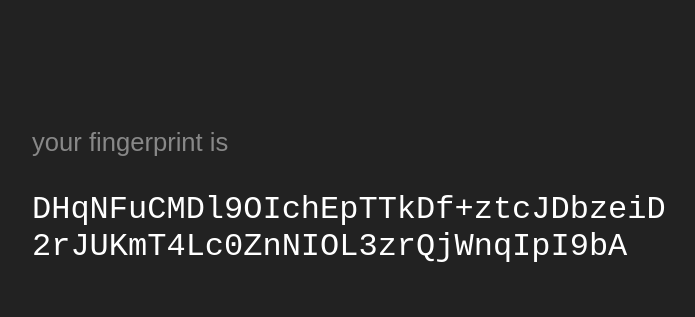
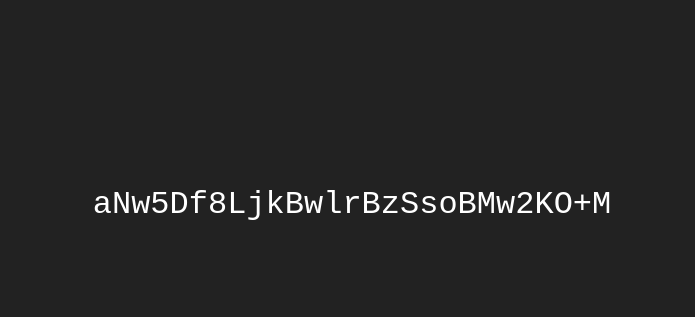
Before and after one commit to oelin/fingerprint, a plain HTML site: page index.html in a window 1280 px wide. Shown: the part 196-513 px from the top of the page, without its empty margins (288-983 px from the left). Drawn offline with Linux system fonts and the light colour scheme.

Commit message:
Update index.html

```diff
--- a/index.html
+++ b/index.html
@@ -1 +1 @@
-<html><head><title>canvas fingerprint</title><meta name='viewport' value='width=device-width,initial-scale=1'><style>*{box-sizing:border-box;font-size:16px;font-weight:300}body{display:flex;background:#222}main{align-self:center;margin:0 auto;max-width:40rem;width:100%}main>*{overflow-wrap:break-word;width:100%}h4{font-size:1.6rem;font-family:sans-serif;color:#888}h2{font-size:2rem;font-family:monospace;color:#fff;min-height:6rem}::selection{background:#7f0003}</style></head><body><main><h4>your fingerprint is</h4><h2></h2></main><script>(async()=>{for(r of(p=((e,t,c,r,n)=>{e.beginPath(),e.arc(c,r,n,0,2*Math.PI),e.fillStyle=t,e.fill()}),c=document.createElement("canvas").getContext("2d"),c.font="20px Arial",c.fillText("hello world!",0,100),p(c,"aqua",20,20,20),p(c,"red",50,50,20),s=c.canvas.toDataURL(),n=new TextEncoder,d=n.encode(s),h=await crypto.subtle.digest("SHA-384",d),f=btoa(String.fromCharCode(...new Uint8Array(h))),t=document.querySelector("h2"),t.innerText="",f))t.innerText+=r,await new Promise(e=>setTimeout(e,30))})();</script></body></html>
+<title>canvas fingerprint</title><style>body{display:flex;background:#222;font-size:16px}c{align-self:center;margin:0 auto;font-size:2rem;font-family:monospace;color:#fff}::selection{background:#700}</style><body><c></c><script>(async()=>{for(a of(p=((e,t,c,r,n)=>{e.beginPath(),e.arc(c,r,n,0,6.3),e.fillStyle=t,e.fill()}),c=document.createElement('canvas').getContext('2d'),c.fillText('hello',0,100),p(c,'aqua',20,20,20),p(c,'red',50,50,20),f=btoa(String.fromCharCode(...new Uint8Array(await crypto.subtle.digest('sha-1',(new TextEncoder).encode(c.canvas.toDataURL()))))).slice(0,-1),t=document.querySelector('c'),f))t.innerText+=a,await new Promise(e=>setTimeout(e,30))})()</script>
```
